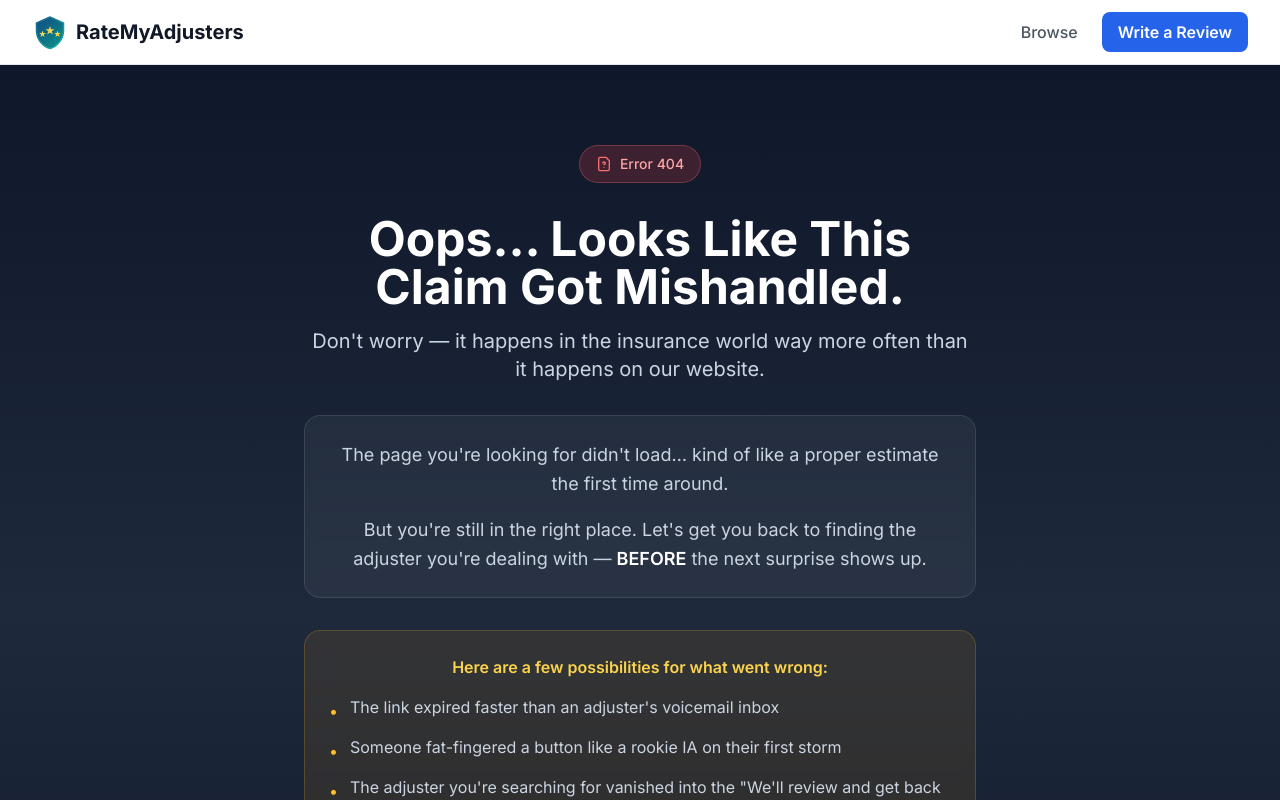
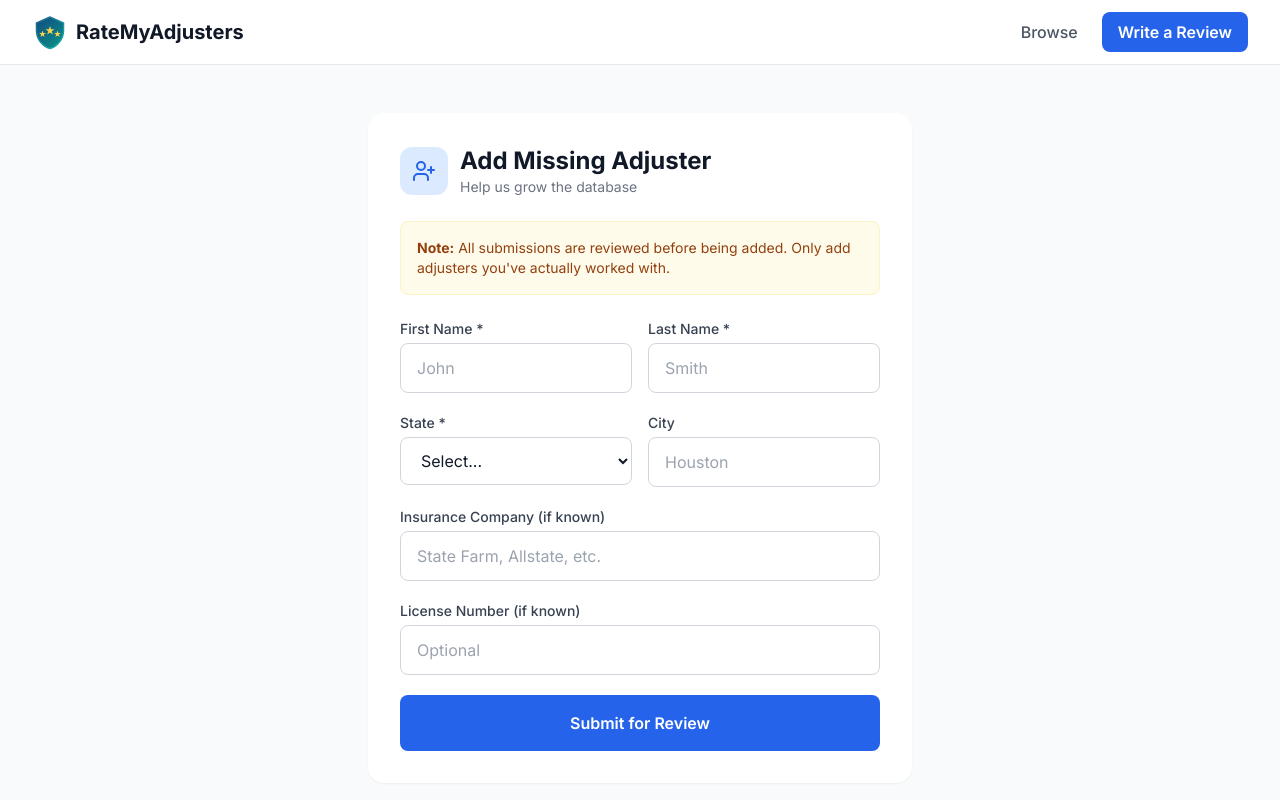
Before and after one commit to RateMyAdjusters/ratemyadjusters, a Next.js app in the folder ratemyadjusters/: page /add-adjuster in a window 1280 px wide. Before the commit this address had no page. Shown: the top 800 px of the page. Built offline with nearby package versions, Linux system fonts and the light colour scheme.

Commit message:
Create page.tsx

```diff
--- /dev/null
+++ b/ratemyadjusters/app/add-adjuster/page.tsx
@@ -0,0 +1,223 @@
+'use client'
+
+import { useState } from 'react'
+import { useRouter } from 'next/navigation'
+import { UserPlus, CheckCircle, AlertTriangle } from 'lucide-react'
+
+const states = [
+  'AL', 'AK', 'AZ', 'AR', 'CA', 'CO', 'CT', 'DE', 'FL', 'GA',
+  'HI', 'ID', 'IL', 'IN', 'IA', 'KS', 'KY', 'LA', 'ME', 'MD',
+  'MA', 'MI', 'MN', 'MS', 'MO', 'MT', 'NE', 'NV', 'NH', 'NJ',
+  'NM', 'NY', 'NC', 'ND', 'OH', 'OK', 'OR', 'PA', 'RI', 'SC',
+  'SD', 'TN', 'TX', 'UT', 'VT', 'VA', 'WA', 'WV', 'WI', 'WY', 'DC'
+]
+
+export default function AddAdjusterPage() {
+  const router = useRouter()
+  const [loading, setLoading] = useState(false)
+  const [success, setSuccess] = useState(false)
+  const [error, setError] = useState<string | null>(null)
+
+  const [firstName, setFirstName] = useState('')
+  const [lastName, setLastName] = useState('')
+  const [state, setState] = useState('')
+  const [city, setCity] = useState('')
+  const [company, setCompany] = useState('')
+  const [licenseNumber, setLicenseNumber] = useState('')
+
+  const handleSubmit = async (e: React.FormEvent) => {
+    e.preventDefault()
+
+    if (!firstName.trim() || !lastName.trim() || !state) {
+      setError('First name, last name, and state are required.')
+      return
+    }
+
+    setLoading(true)
+    setError(null)
+
+    // In production, you'd send this to your API for moderation
+    // For now, we'll just show success
+    console.log('New adjuster submission:', {
+      firstName,
+      lastName,
+      state,
+      city,
+      company,
+      licenseNumber,
+    })
+
+    // Simulate API call
+    setTimeout(() => {
+      setSuccess(true)
+      setLoading(false)
+    }, 1000)
+  }
+
+  if (success) {
+    return (
+      <main className="min-h-screen bg-gray-50 py-12">
+        <div className="max-w-xl mx-auto px-4">
+          <div className="bg-white rounded-2xl shadow-sm p-8 text-center">
+            <div className="w-16 h-16 bg-green-100 rounded-full flex items-center justify-center mx-auto mb-4">
+              <CheckCircle className="w-8 h-8 text-green-600" />
+            </div>
+            <h1 className="text-2xl font-bold text-gray-900 mb-2">Submission Received!</h1>
+            <p className="text-gray-600 mb-6">
+              Thank you for helping us grow our database. We'll review this submission and add the adjuster profile within 24-48 hours.
+            </p>
+            <div className="flex gap-4 justify-center">
+              <button
+                onClick={() => router.push('/search')}
+                className="bg-blue-600 hover:bg-blue-700 text-white font-semibold py-2 px-6 rounded-lg transition-colors"
+              >
+                Search Adjusters
+              </button>
+              <button
+                onClick={() => {
+                  setSuccess(false)
+                  setFirstName('')
+                  setLastName('')
+                  setState('')
+                  setCity('')
+                  setCompany('')
+                  setLicenseNumber('')
+                }}
+                className="border border-gray-300 hover:border-gray-400 text-gray-700 font-semibold py-2 px-6 rounded-lg transition-colors"
+              >
+                Add Another
+              </button>
+            </div>
+          </div>
+        </div>
+      </main>
+    )
+  }
+
+  return (
+    <main className="min-h-screen bg-gray-50 py-12">
+      <div className="max-w-xl mx-auto px-4">
+        <div className="bg-white rounded-2xl shadow-sm p-8">
+          <div className="flex items-center gap-3 mb-6">
+            <div className="w-12 h-12 bg-blue-100 rounded-xl flex items-center justify-center">
+              <UserPlus className="w-6 h-6 text-blue-600" />
+            </div>
+            <div>
+              <h1 className="text-2xl font-bold text-gray-900">Add Missing Adjuster</h1>
+              <p className="text-gray-500 text-sm">Help us grow the database</p>
+            </div>
+          </div>
+
+          <div className="bg-amber-50 border border-amber-100 rounded-lg p-4 mb-6">
+            <p className="text-amber-800 text-sm">
+              <strong>Note:</strong> All submissions are reviewed before being added. Only add adjusters you've actually worked with.
+            </p>
+          </div>
+
+          {error && (
+            <div className="mb-6 rounded-lg bg-red-50 text-red-700 px-4 py-3 text-sm flex items-center gap-2">
+              <AlertTriangle className="w-4 h-4 flex-shrink-0" />
+              {error}
+            </div>
+          )}
+
+          <form onSubmit={handleSubmit} className="space-y-5">
+            <div className="grid grid-cols-2 gap-4">
+              <div>
+                <label className="block text-sm font-medium text-gray-700 mb-1">
+                  First Name *
+                </label>
+                <input
+                  type="text"
+                  value={firstName}
+                  onChange={(e) => setFirstName(e.target.value)}
+                  placeholder="John"
+                  className="w-full px-4 py-3 border border-gray-300 rounded-lg focus:ring-2 focus:ring-blue-500 focus:border-blue-500 text-gray-900"
+                  required
+                />
+              </div>
+              <div>
+                <label className="block text-sm font-medium text-gray-700 mb-1">
+                  Last Name *
+                </label>
+                <input
+                  type="text"
+                  value={lastName}
+                  onChange={(e) => setLastName(e.target.value)}
+                  placeholder="Smith"
+                  className="w-full px-4 py-3 border border-gray-300 rounded-lg focus:ring-2 focus:ring-blue-500 focus:border-blue-500 text-gray-900"
+                  required
+                />
+              </div>
+            </div>
+
+            <div className="grid grid-cols-2 gap-4">
+              <div>
+                <label className="block text-sm font-medium text-gray-700 mb-1">
+                  State *
+                </label>
+                <select
+                  value={state}
+                  onChange={(e) => setState(e.target.value)}
+                  className="w-full px-4 py-3 border border-gray-300 rounded-lg focus:ring-2 focus:ring-blue-500 focus:border-blue-500 bg-white text-gray-900"
+                  required
+                >
+                  <option value="">Select...</option>
+                  {states.map((s) => (
+                    <option key={s} value={s}>{s}</option>
+                  ))}
+                </select>
+              </div>
+              <div>
+                <label className="block text-sm font-medium text-gray-700 mb-1">
+                  City
+                </label>
+                <input
+                  type="text"
+                  value={city}
+                  onChange={(e) => setCity(e.target.value)}
+                  placeholder="Houston"
+                  className="w-full px-4 py-3 border border-gray-300 rounded-lg focus:ring-2 focus:ring-blue-500 focus:border-blue-500 text-gray-900"
+                />
+              </div>
+            </div>
+
+            <div>
+              <label className="block text-sm font-medium text-gray-700 mb-1">
+                Insurance Company (if known)
+              </label>
+              <input
+                type="text"
+                value={company}
+                onChange={(e) => setCompany(e.target.value)}
+                placeholder="State Farm, Allstate, etc."
+                className="w-full px-4 py-3 border border-gray-300 rounded-lg focus:ring-2 focus:ring-blue-500 focus:border-blue-500 text-gray-900"
+              />
+            </div>
+
+            <div>
+              <label className="block text-sm font-medium text-gray-700 mb-1">
+                License Number (if known)
+              </label>
+              <input
+                type="text"
+                value={licenseNumber}
+                onChange={(e) => setLicenseNumber(e.target.value)}
+                placeholder="Optional"
+                className="w-full px-4 py-3 border border-gray-300 rounded-lg focus:ring-2 focus:ring-blue-500 focus:border-blue-500 text-gray-900"
+              />
+            </div>
+
+            <button
+              type="submit"
+              disabled={loading}
+              className="w-full bg-blue-600 hover:bg-blue-700 disabled:bg-gray-300 disabled:cursor-not-allowed text-white font-semibold py-4 px-6 rounded-lg transition-colors"
+            >
+              {loading ? 'Submitting...' : 'Submit for Review'}
+            </button>
+          </form>
+        </div>
+      </div>
+    </main>
+  )
+}
```
